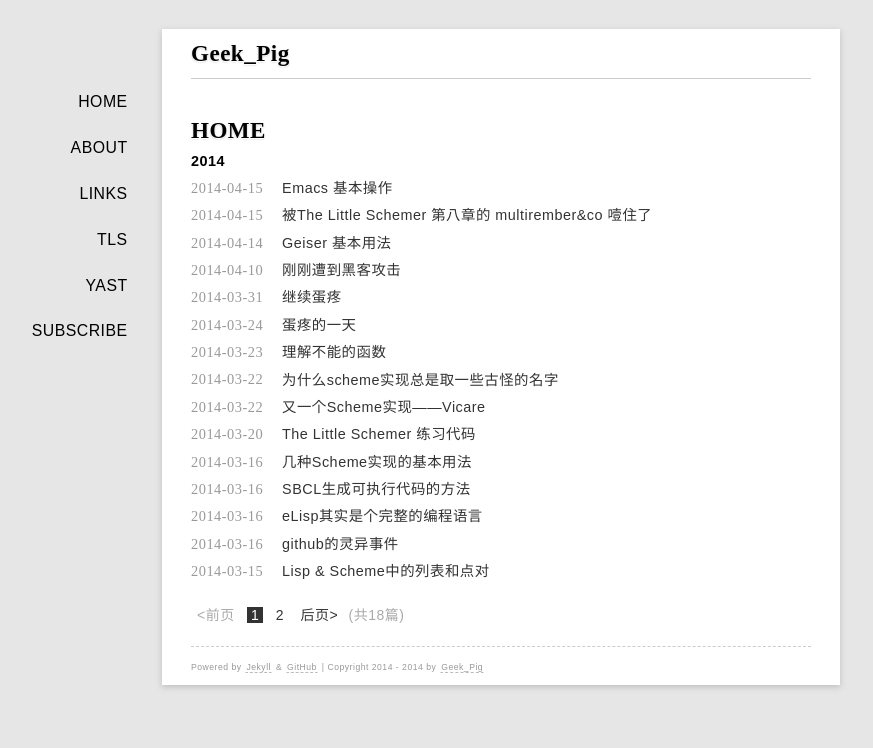
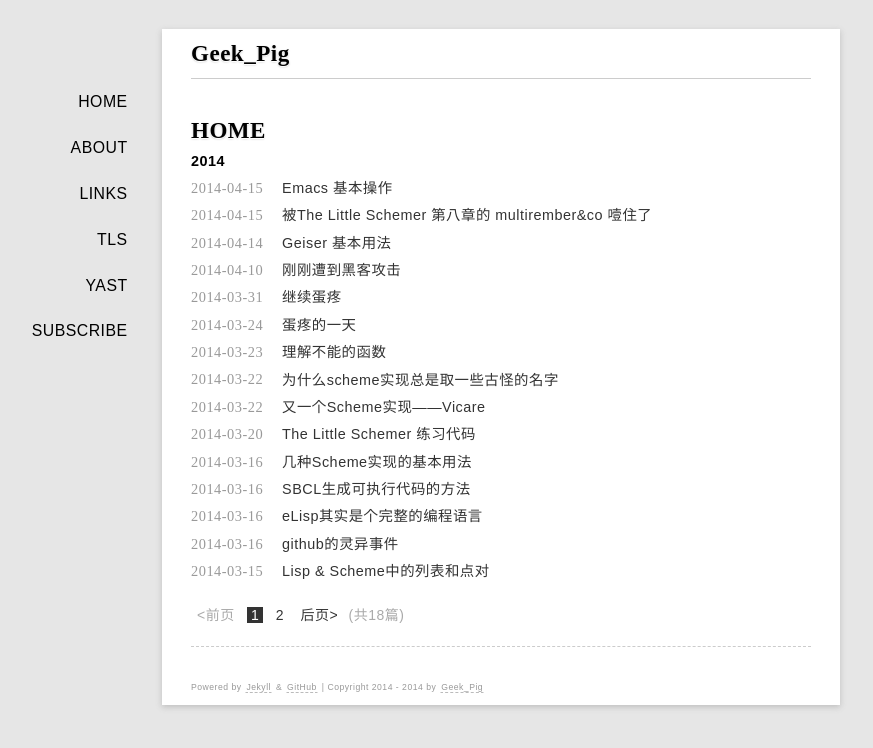
Before and after one commit to rhuichao/uternet.github.io, a Jekyll site: the page built from index.html, in a window 1280 px wide. Shown: the top 748 px of the page, without its empty margins (139-1012 px from the left). Built offline with Jekyll 4.4.1, drawn with Linux system fonts in a browser that asks for light colours; some web fonts are replaced; Markdown is read by kramdown in place of the engine named in the settings; the list of posts is cut into pages by our own code.

Commit message:
new document posted

```diff
--- a/media/css/style.css
+++ b/media/css/style.css
@@ -45,7 +45,7 @@ hr {
 p {
     padding:.5em 0;
     line-height: 150%;
-    margin-bottom:20px;
+    margin-top:20px;
 }
 
 
```
